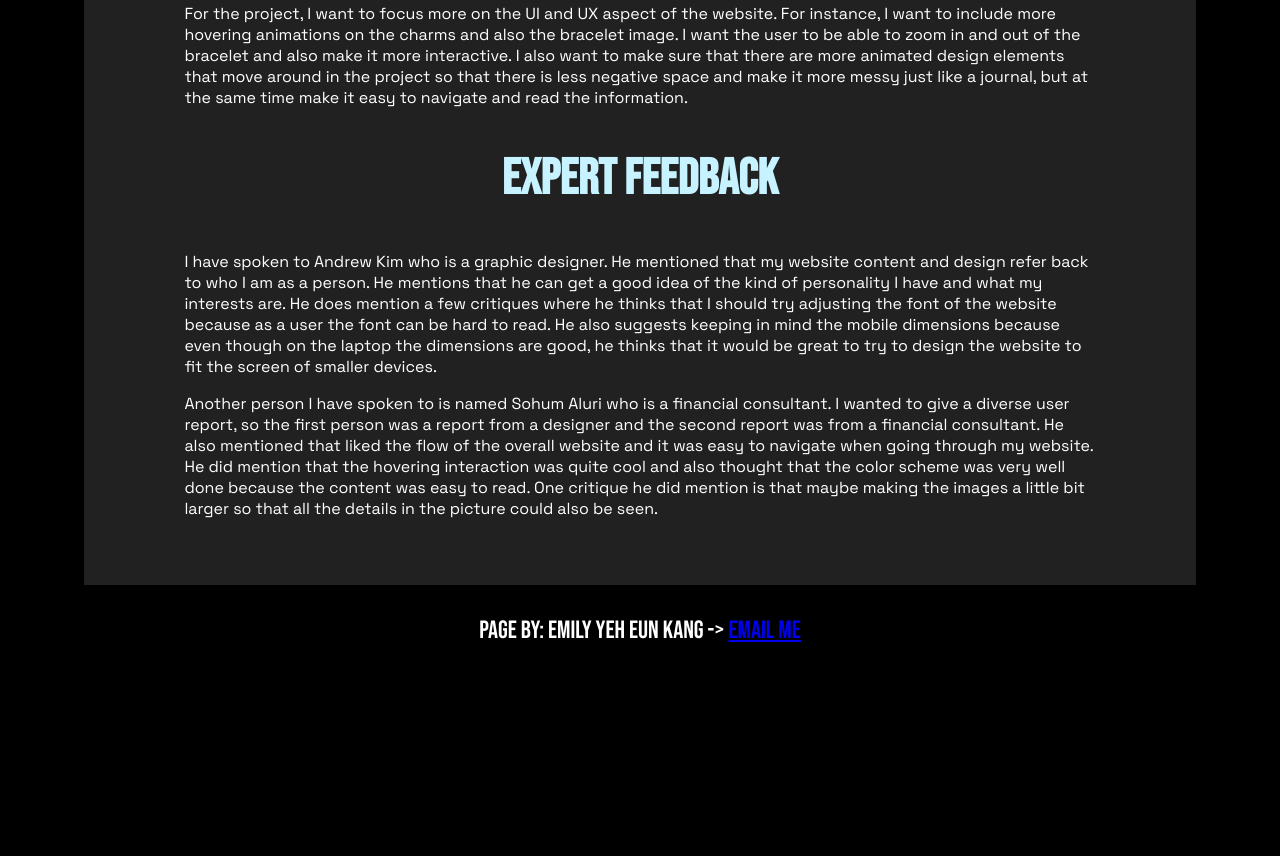
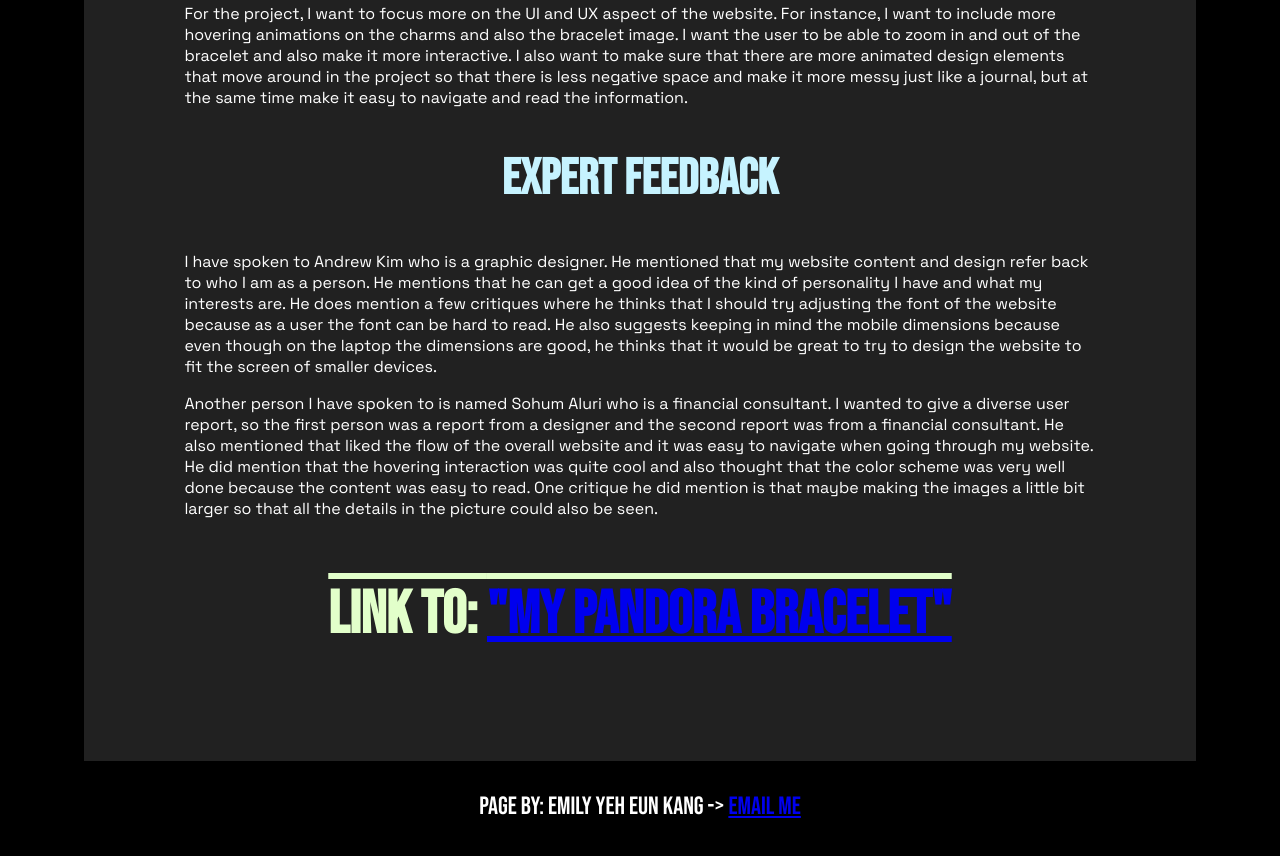
Before and after one commit to Emika1201/des157a, a plain HTML site: page RB/ProjectB/index.html in a window 1280 px wide. Shown: the part 1050-1906 px from the top of the page. Before the commit the page ends 1734 px from the top, so only its background shows below. Drawn offline with Linux system fonts and the light colour scheme.

Commit message:
messages

```diff
--- a/RB/ProjectB/index.html
+++ b/RB/ProjectB/index.html
@@ -41,6 +41,8 @@
             thought that the color scheme was very well done because the content was easy to read. One critique he did mention
             is that maybe making the images a little bit larger so that all the details in the picture could also be seen.</p>
 
+        <h3>Link to: <a href = "https://emika1201.github.io/des157a/"> "My Pandora Bracelet"</a></h3>
+
     </main>
 
 
--- a/RB/ProjectB/styles.css
+++ b/RB/ProjectB/styles.css
@@ -14,6 +14,13 @@ h2{
     font-family:'Bebas Neue', sans-serif;
     font-size: 50px;
     color: rgb(198, 243, 255);
+}
+
+h3{
+    font-family:'Bebas Neue', sans-serif;
+    font-size: 60px;
+    color: rgb(226, 255, 202);
+    text-decoration: overline;
 }
 
 
@@ -55,4 +62,5 @@ footer{
 
 a:visited{
     color:rgb(236, 238, 243);
+
 }
```
